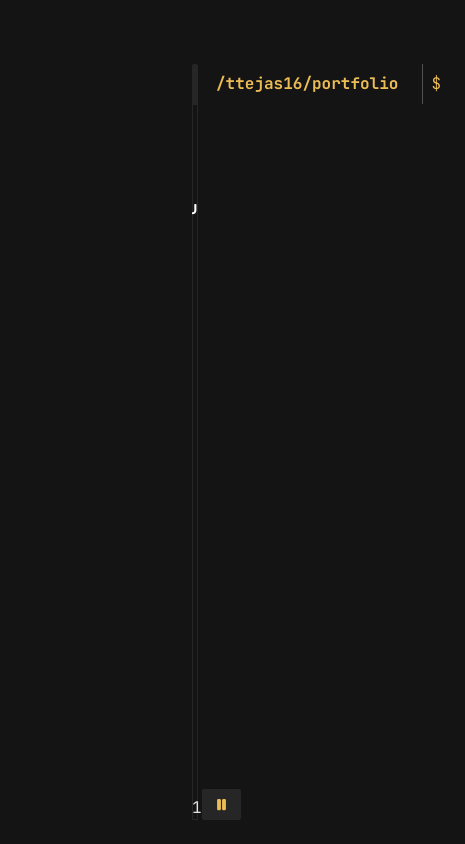
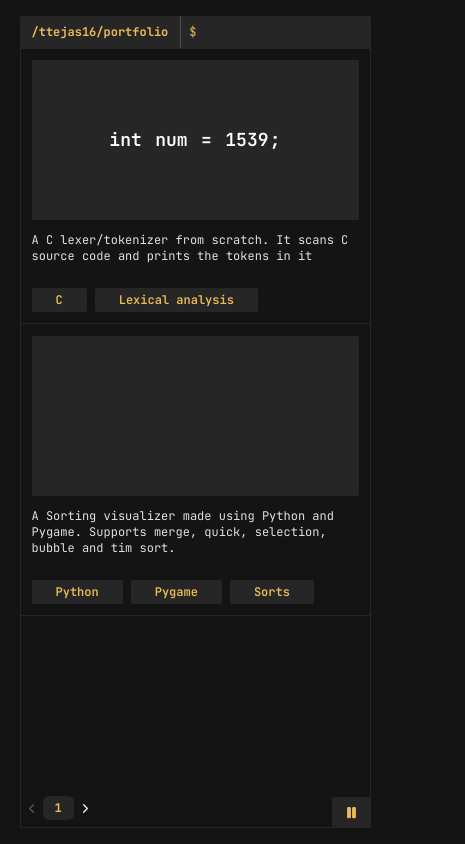
Before and after one commit to ttejas16/terminal-portfolio, a React (Vite) app: page / in a window 390 px wide. Shown: the whole page, 465 px wide, since content can reach past the window. Built offline with nearby package versions, Linux system fonts and the light colour scheme.

Commit message:
add pagination for projects

```diff
--- a/src/App.tsx
+++ b/src/App.tsx
@@ -20,12 +20,13 @@ function App() {
   }, [handleFocus]);
 
   return (
-    <div className='px-48 py-16 flex flex-col h-screen'>
+    <div className="flex w-full justify-center">
+      <div className='w-[90%] 2xl:w-[80%] py-4 xl:py-16 flex flex-col h-screen'>
         <section className="flex gap-x-2 bg-neutral-800 rounded-sm rounded-b-none">
-        <div className="font-bold border-r-[1px] border-neutral-600 px-6 py-2 shrink-0 text-primary">
+          <div className="font-bold border-r-[1px] border-neutral-600 px-3 md:px-6 py-2 shrink-0 text-primary text-xs md:text-base">
             /ttejas16/portfolio
           </div>
-        <div className="flex gap-x-2 items-center justify-start w-full">
+          <div className="flex gap-x-2 items-center justify-start w-full text-xs md:text-base">
             <span className="text-primary">$</span>
             <input
               ref={inputRef}
@@ -53,6 +54,7 @@ function App() {
           }
         </section>
       </div>
+    </div>
   )
 }
 
--- a/src/components/Projects.tsx
+++ b/src/components/Projects.tsx
@@ -1,22 +1,34 @@
 import { PropsWithChildren, ReactNode } from "react";
 import projects from "../utils/projects";
-import { Package } from "lucide-react";
+import { ChevronLeft, ChevronRight, Package } from "lucide-react";
 import useFadeIn from "../hooks/useFadeIn";
 import { Pause, Play } from "lucide-react";
 import { useAnimationControl } from "../hooks/useAnimationControl";
+import usePagination from "../hooks/usePagination";
 
 function Projects() {
+
+  const {
+    pageNumber,
+    hasPrevious,
+    hasNext,
+    nextPage,
+    previousPage,
+    pageStart,
+    pageEnd
+  } = usePagination(projects.length);
+
   const { pause, setPause } = useAnimationControl();
   const { rootRef, animatedClassName } = useFadeIn();
 
   return (
     <div ref={rootRef} className="w-full h-full flex flex-col">
 
-      <div className={`w-full grid grid-cols-1 md:grid-cols-2 lg:grid-cols-3
+      <div className={`w-full grid grid-cols-1 md:grid-cols-2 xl:grid-cols-3
                 place-content-start overflow-hidden
                  ${animatedClassName}`}>
         {
-          projects.map((project, index) => {
+          projects.slice(pageStart, pageEnd).map((project, index) => {
             if (project.thumbnailComponent) {
               return (
                 <GridItem key={index} info={project.info} tags={project.tags}>
@@ -32,7 +44,15 @@ function Projects() {
       </div>
 
       <div className={`mt-auto flex justify-between w-full ${animatedClassName}`}>
-        <button className="mt-auto">1</button>
+        <div className="mt-auto flex items-center gap-x-1 pb-2 pl-1">
+          <button onClick={previousPage} disabled={!hasPrevious} className="disabled:opacity-[0.3]">
+            <ChevronLeft size={15} className="stroke-neutral-100" />
+          </button>
+          <span className="px-3 py-1 text-xs text-primary font-bold bg-neutral-800 rounded-md">{pageNumber + 1}</span>
+          <button onClick={nextPage} disabled={!hasNext} className="disabled:opacity-[0.3]">
+            <ChevronRight size={15} className="stroke-neutral-100" />
+          </button>
+        </div>
         <button
           onClick={() => setPause((p) => !p)}
           title={pause ? "Play Animations" : "Pause Animations"}
@@ -56,7 +76,7 @@ interface ItemProps extends PropsWithChildren {
 }
 function GridItem({ children, info, tags }: ItemProps) {
   return (
-    <div className="h-full px-6 py-6 flex flex-col gap-2
+    <div className="h-full p-3 sm:p-6 flex flex-col gap-2
     relative after:absolute after:bottom-0 after:left-0 after:h-[1px] after:block after:w-full after:bg-neutral-800
     before:absolute before:right-0 before:top-0 before:w-[1px] before:block before:h-full before:bg-neutral-800
     ">
@@ -66,14 +86,14 @@ function GridItem({ children, info, tags }: ItemProps) {
           !children && <Package size={35} className="stroke-primary" />
         }
       </div>
-      <div className="mt-1">
+      <div className="mt-1 text-xs lg:text-sm xl:text-base">
         {info}
       </div>
       <div className="w-full flex gap-2 flex-wrap mt-4">
         {
           tags.map((tag, index) => {
             return (
-              <div key={index} className="bg-neutral-800 px-6 py-1 rounded-sm text-sm text-primary font-semibold">
+              <div key={index} className="bg-neutral-800 px-6 py-1 rounded-sm text-xs 2xl:text-sm text-primary font-semibold">
                 {tag}
               </div>
             )
--- /dev/null
+++ b/src/hooks/usePagination.tsx
@@ -0,0 +1,61 @@
+import { useCallback, useEffect, useState } from "react"
+
+const tailwindMediumWidth = 768;
+const tailwindXlWidth = 1280;
+
+function usePagination(dataLength: number) {
+    const [pageNumber, setPageNumber] = useState(0);
+    const [pageSize, setPageSize] = useState(2);
+    const hasPrevious = pageNumber > 0;
+    const hasNext = ((pageNumber + 1) * pageSize) < dataLength;
+    const pageStart = pageNumber * pageSize;
+    const pageEnd = (pageNumber * pageSize) + pageSize
+
+    const handleResize = useCallback(() => {
+        setPageNumber(0);
+
+        if (window.innerWidth < tailwindMediumWidth) {
+            setPageSize(2);
+        }
+        else if (window.innerWidth >= tailwindMediumWidth && window.innerWidth < tailwindXlWidth) {
+            setPageSize(4);
+        }
+        else {
+            setPageSize(6);
+        }
+    }, []);
+
+    const nextPage = useCallback(() => {
+        if (!hasNext) return;
+        setPageNumber(p => p + 1);
+    }, [hasNext]);
+
+    const previousPage = useCallback(() => {
+        if (!hasPrevious) return;
+        setPageNumber(p => p - 1);
+    }, [hasPrevious]);
+
+    useEffect(() => {
+        handleResize();
+
+        window.addEventListener('resize', handleResize);
+        return () => {
+            window.removeEventListener('resize', handleResize)
+        }
+    }, [handleResize]);
+
+    return {
+        pageSize,
+        setPageSize,
+        setPageNumber,
+        hasPrevious,
+        hasNext,
+        previousPage,
+        nextPage,
+        pageNumber,
+        pageStart,
+        pageEnd
+    }
+}
+
+export default usePagination;
```
Lines whose indentation alone changed are shown as unchanged.
